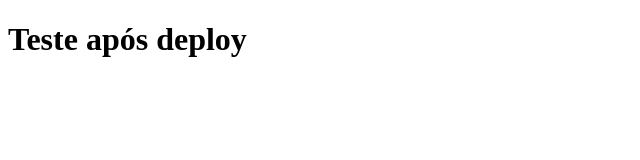
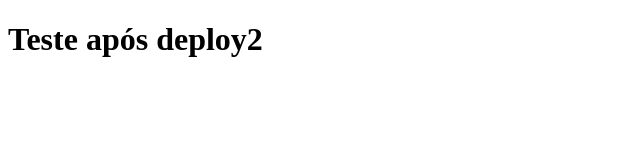
Before and after one commit to joaobernardo1/tab-news, a Next.js app: page / in a window 1280 px wide. Shown: the top 160 px of the page, without its empty margins (0-640 px from the left). Built offline with nearby package versions, Linux system fonts and the light colour scheme.

Commit message:
teste após deploy2

```diff
--- a/pages/index.js
+++ b/pages/index.js
@@ -1,6 +1,6 @@
 
 function Home(){
-    return <h1>Teste após deploy</h1>
+    return <h1>Teste após deploy2</h1>
 }
 
 export default Home
```
